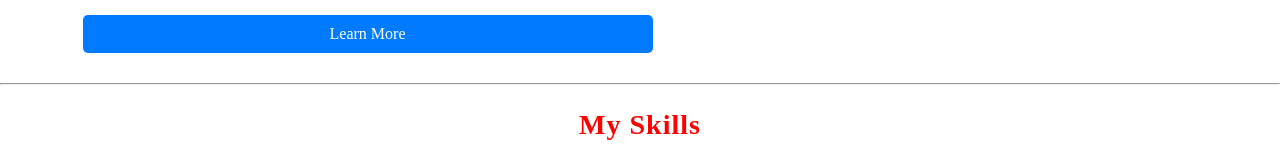
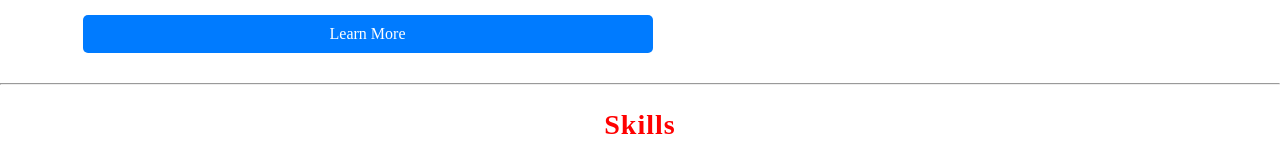
Before and after one commit to Satyamjha001/Portfolio, a plain HTML site: page index.html in a window 1280 px wide. Shown: the part 792-952 px from the top of the page. Drawn offline with Linux system fonts and the light colour scheme; a script that the page names is missing.

Commit message:
Update index.html

```diff
--- a/index.html
+++ b/index.html
@@ -67,7 +67,7 @@
       <hr />
       <section id="programing-language">
         <div class="container">
-          <h2>My Skills</h2>
+          <h2>Skills</h2>
           <ul class="myskill">
             <li>Web Devlopment</li>
             <li>Embedded system</li>
```
